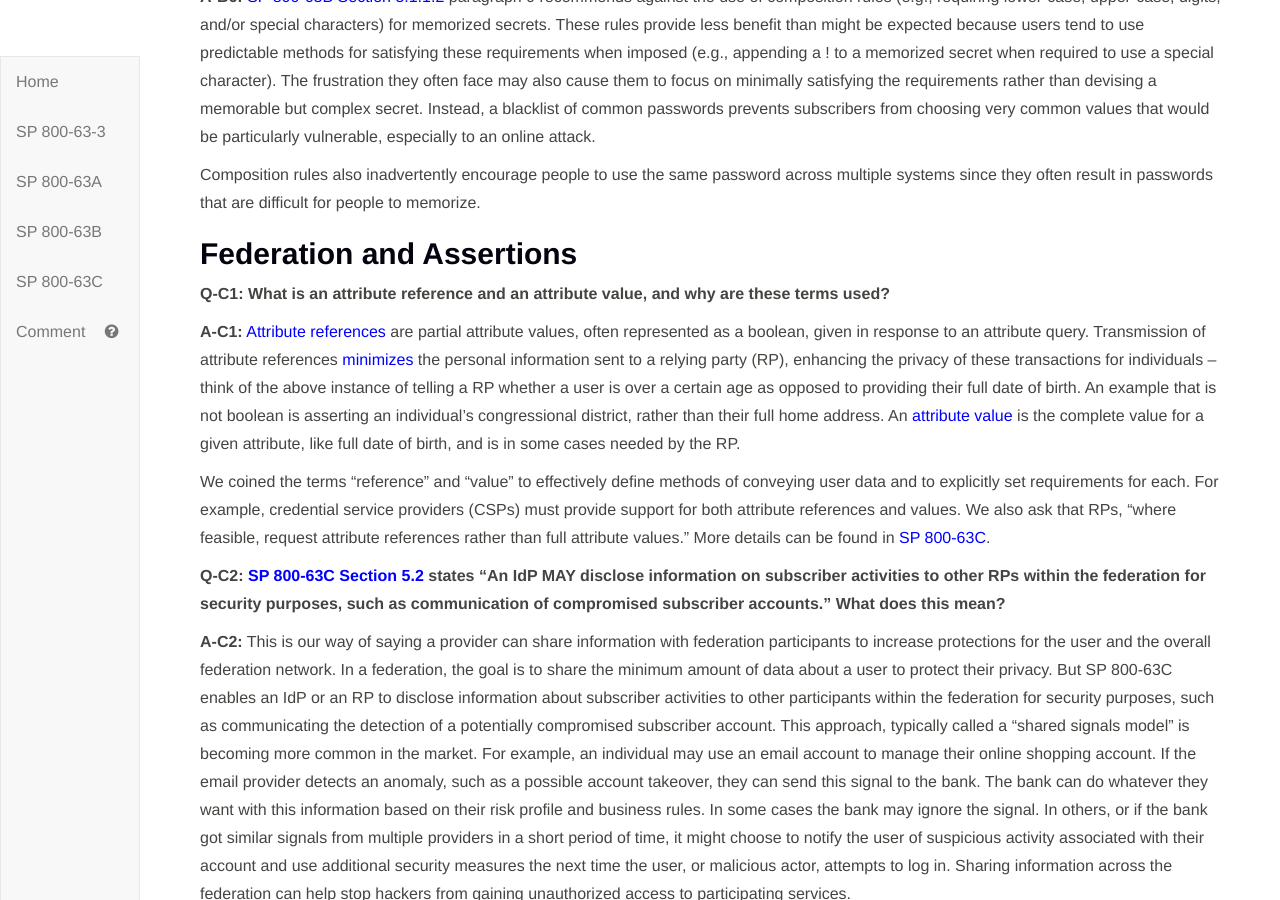
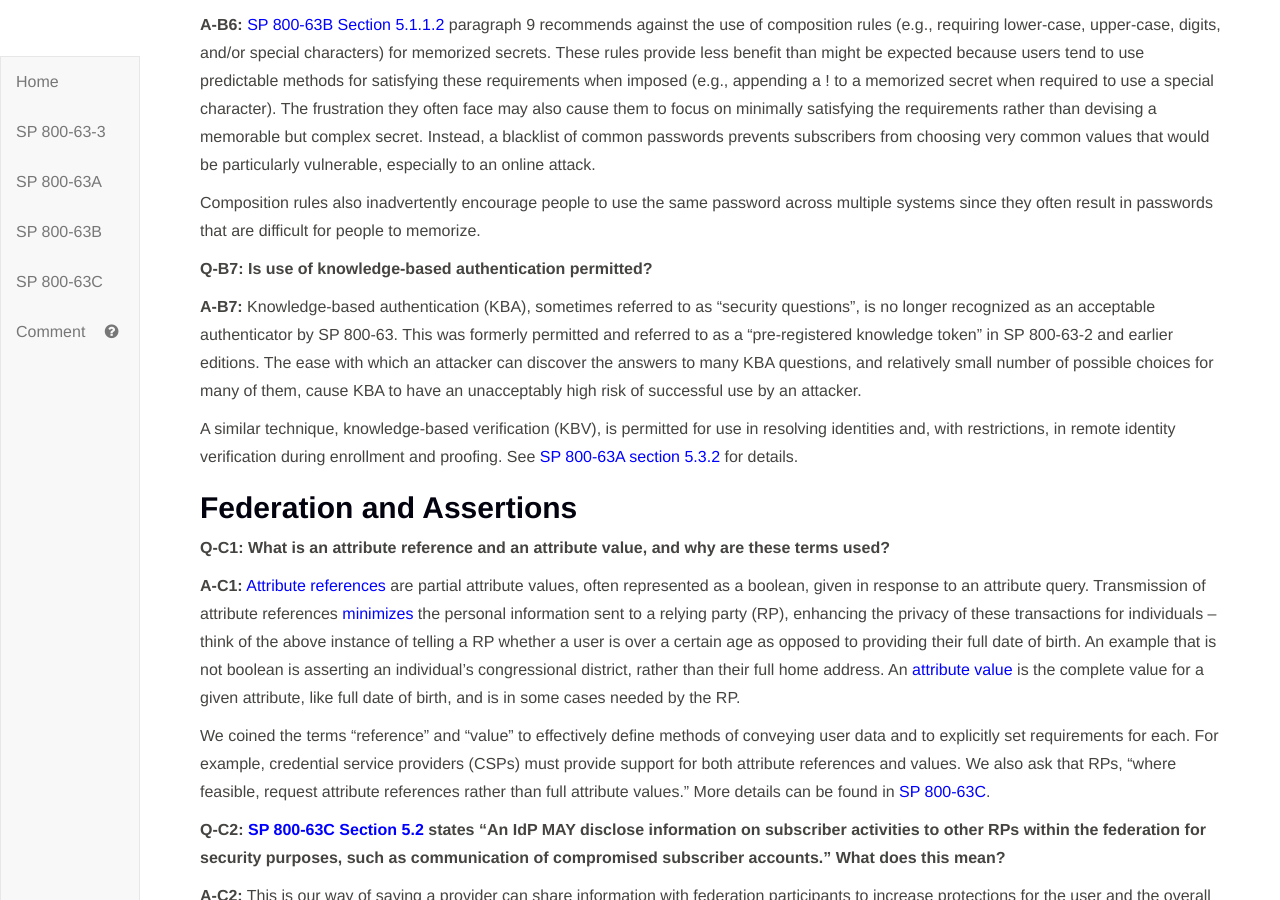
Before and after one commit to usnistgov/800-63-FAQ, a Jekyll site: the page built from faq-v1.md, in a window 1280 px wide and 900 px high, scrolled down 4404 px. Built offline with Jekyll 4.4.1, drawn with Linux system fonts in a browser that asks for light colours; our own code applies the rules of GitHub Pages for plain Markdown files; some of the changed text lies outside the part shown.

Commit message:
Add KBA Q/A.

```diff
--- a/faq-v1.md
+++ b/faq-v1.md
@@ -14,6 +14,7 @@
 <a href="#q-b4">Q-B4: What is verifier impersonation resistance?</a>
 <a href="#q-b5">Q-B5: Is password expiration no longer recommended?</a>
 <a href="#q-b6">Q-B6: Are password composition rules no longer recommended?</a>
+<a href="#q-b7">Q-B7: Is use of knowledge-based authentication permitted?
 
 *Federation and Assertions*
 <a href="#q-c1">Q-C1: What is an attribute reference and an attribute value, and why are these terms used?</a>
@@ -97,6 +98,12 @@ Users tend to choose weaker memorized secrets when they know that they will have
 
 Composition rules also inadvertently encourage people to use the same password across multiple systems since they often result in passwords that are difficult for people to memorize.
 
+<a name="q-b7"></a>**Q-B7: Is use of knowledge-based authentication permitted?**
+
+**A-B7:** Knowledge-based authentication (KBA), sometimes referred to as "security questions", is no longer recognized as an acceptable authenticator by SP 800-63. This was formerly permitted and referred to as a "pre-registered knowledge token" in SP 800-63-2 and earlier editions. The ease with which an attacker can discover the answers to many KBA questions, and relatively small number of possible choices for many of them, cause KBA to have an unacceptably high risk of successful use by an attacker.
+
+A similar technique, knowledge-based verification (KBV), is permitted for use in resolving identities and, with restrictions, in remote identity verification during enrollment and proofing. See [SP 800-63A section 5.3.2](https://pages.nist.gov/800-63-3/sp800-63a.html#kbv) for details.
+
 ## Federation and Assertions
 
 <a name="q-c1"></a>**Q-C1: What is an attribute reference and an attribute value, and why are these terms used?**
```
